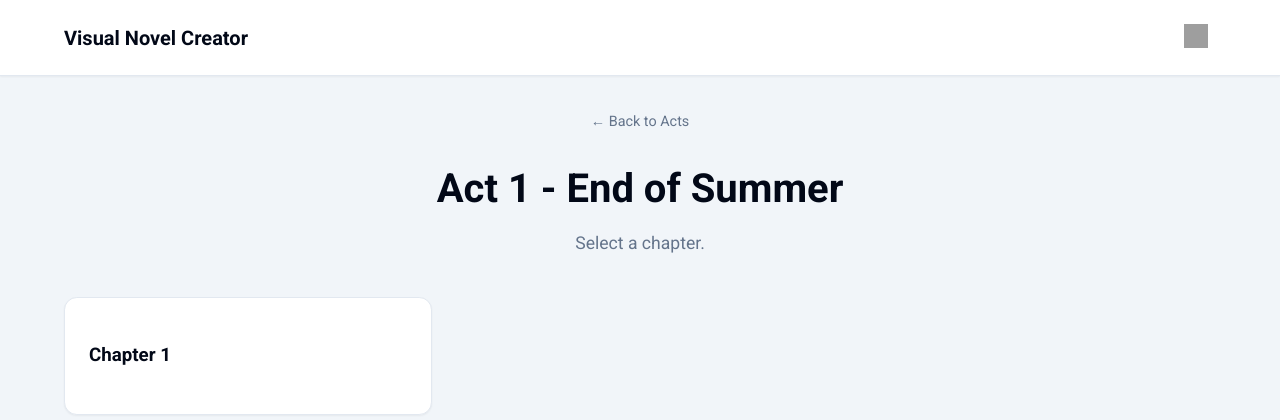
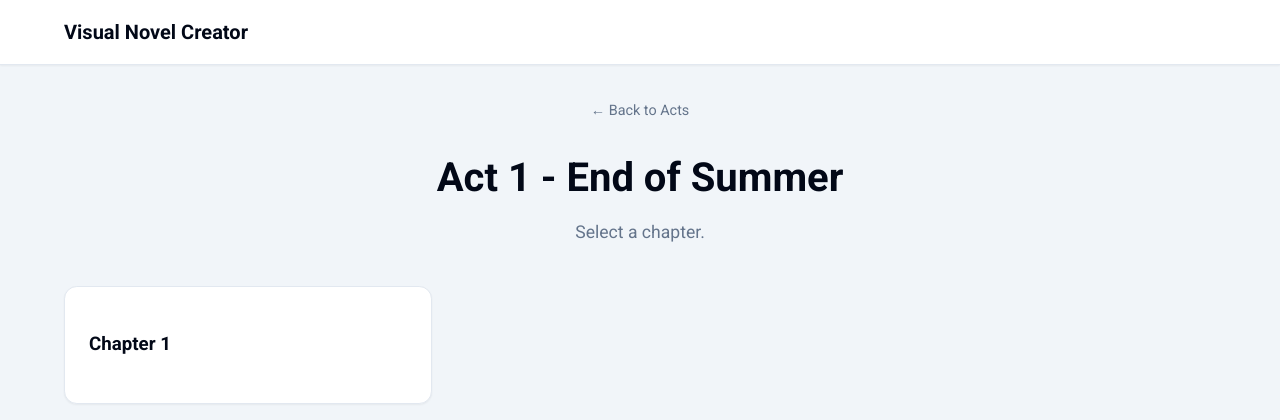
Before and after one commit to Crysinite/5544332211, a Flask app: page /act/1 in a window 1280 px wide. Shown: the top 420 px of the page. Run offline with Flask 3, Linux system fonts and the light colour scheme; grey boxes are pictures that could not be loaded.

Commit message:
Update layout.html

```diff
--- a/templates/layout.html
+++ b/templates/layout.html
@@ -14,8 +14,7 @@
         <div class="container">
             <a href="/" class="logo">Visual Novel Creator</a>
             <button id="theme-toggle" title="Toggle theme">
-                <img src="{{ url_for('static', filename='icons/moon.svg') }}" id="theme-icon-moon" class="theme-icon" alt="Dark Mode">
-                <img src="{{ url_for('static', filename='icons/sun.svg') }}" id="theme-icon-sun" class="theme-icon" alt="Light Mode">
+                <span></span>
             </button>
         </div>
     </header>
```
